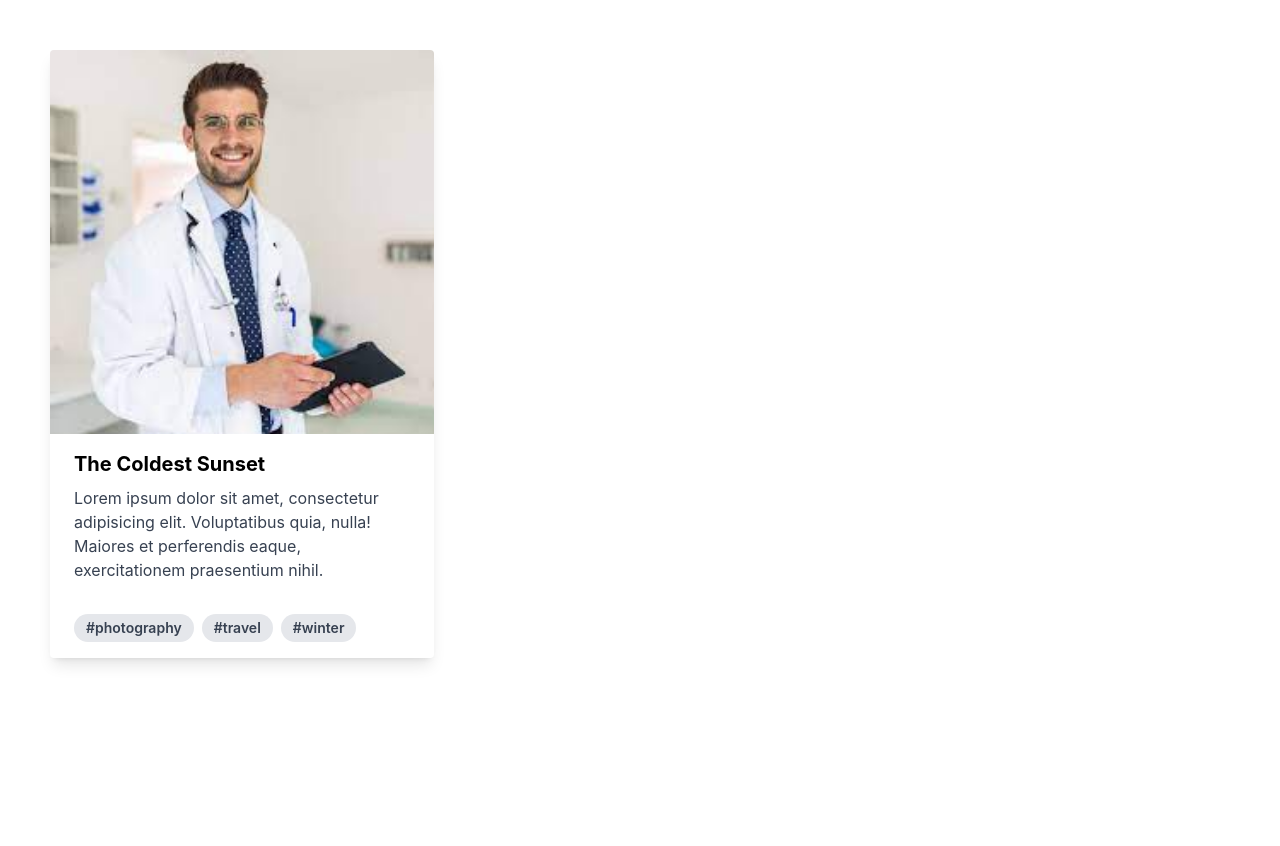
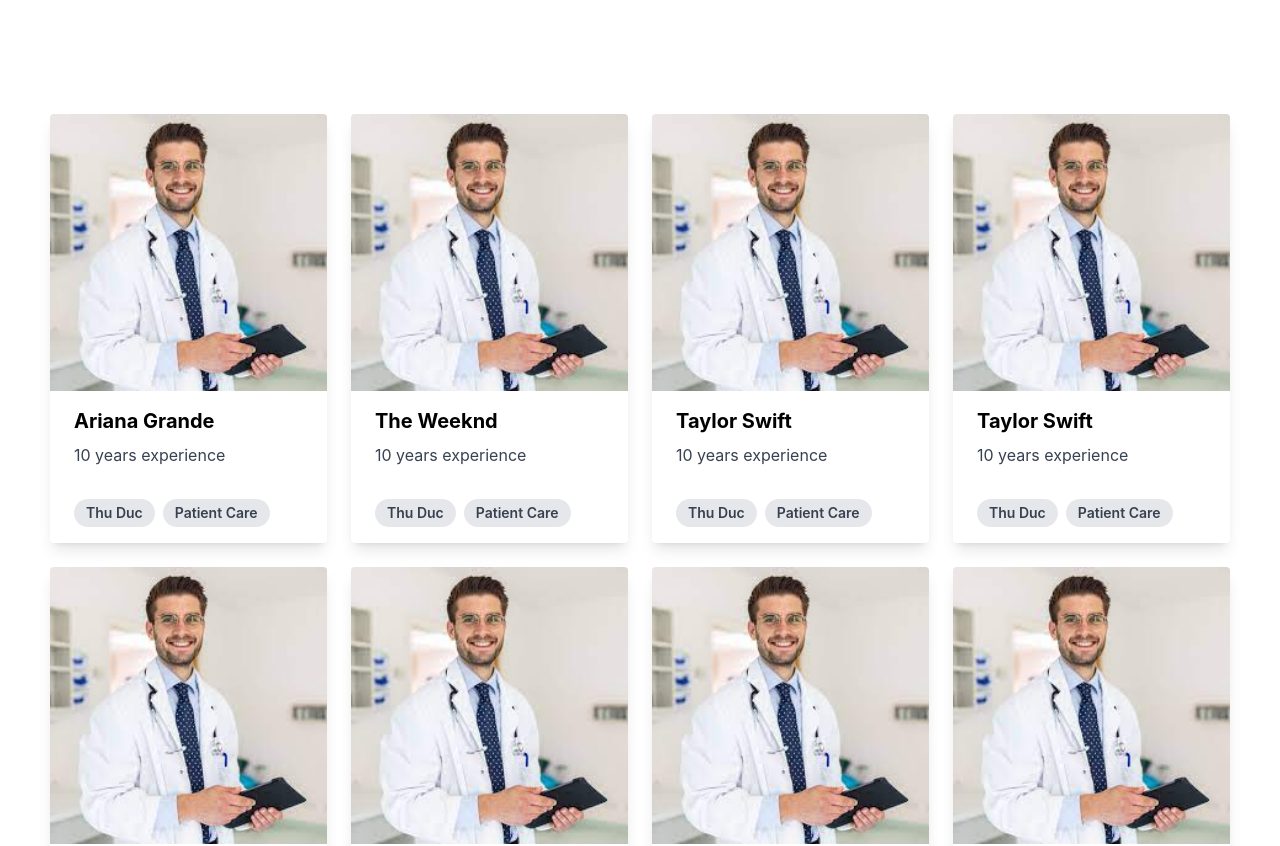
Before and after one commit to quyenUit/Srum-Doctor-Appointment-Project-, a React (Create React App) app in the folder my-app/: page / in a window 1280 px wide. Shown: the top 846 px of the page. Before the commit the page ends 800 px from the top, so only its background shows below. Built offline with nearby package versions, Linux system fonts and the light colour scheme.

Commit message:
update doctor list

```diff
--- a/my-app/src/components/DoctorCard.jsx
+++ b/my-app/src/components/DoctorCard.jsx
@@ -1,25 +1,50 @@
-import React from 'react'
-import {doctor1} from '../assets/index'
-const DoctorCard = () => {
+// import React from 'react'
+// import { doctors } from '../constants';
+// const DoctorCard = (id) => {
+//   // {imgURL, name, faculty, info, hospital }
+//   return (
+//     <div class="max-w-sm rounded overflow-hidden shadow-lg">
+//       <img src={doctors[id].imgURL} alt="Doc1" className="w-full" />
+//       <div class="px-6 py-4">
+//         <div class="font-bold text-xl mb-2">{doctors[id].name}</div>
+//         <p class="text-gray-700 text-base">
+//         {doctors[id].info}
+//         </p>
+//       </div>
+//       <div class="px-6 pt-4 pb-2">
+//         <span class="inline-block bg-gray-200 rounded-full px-3 py-1 text-sm font-semibold text-gray-700 mr-2 mb-2">
+//         {doctors[id].hospital}
+//         </span>
+//         <span class="inline-block bg-gray-200 rounded-full px-3 py-1 text-sm font-semibold text-gray-700 mr-2 mb-2">
+//         {doctors[id].faculty}
+//         </span>
+
+//       </div>
+//     </div>
+//   );
+// }
+
+// export default DoctorCard
+
+import React from "react";
+const DoctorCard = ({ imgURL, name, faculty, info, hospital }) => {
   return (
-    <div>
-
     <div class="max-w-sm rounded overflow-hidden shadow-lg">
-  <img src ={doctor1} alt ='Doc1' className='w-full'/>
+      <img src={imgURL} alt="Doc1" className="w-full" />
       <div class="px-6 py-4">
-    <div class="font-bold text-xl mb-2">The Coldest Sunset</div>
-    <p class="text-gray-700 text-base">
-      Lorem ipsum dolor sit amet, consectetur adipisicing elit. Voluptatibus quia, nulla! Maiores et perferendis eaque, exercitationem praesentium nihil.
-    </p>
+        <div class="font-bold text-xl mb-2">{name}</div>
+        <p class="text-gray-700 text-base">{info}</p>
       </div>
       <div class="px-6 pt-4 pb-2">
-    <span class="inline-block bg-gray-200 rounded-full px-3 py-1 text-sm font-semibold text-gray-700 mr-2 mb-2">#photography</span>
-    <span class="inline-block bg-gray-200 rounded-full px-3 py-1 text-sm font-semibold text-gray-700 mr-2 mb-2">#travel</span>
-    <span class="inline-block bg-gray-200 rounded-full px-3 py-1 text-sm font-semibold text-gray-700 mr-2 mb-2">#winter</span>
+        <span class="inline-block bg-gray-200 rounded-full px-3 py-1 text-sm font-semibold text-gray-700 mr-2 mb-2">
+          {hospital}
+        </span>
+        <span class="inline-block bg-gray-200 rounded-full px-3 py-1 text-sm font-semibold text-gray-700 mr-2 mb-2">
+          {faculty}
+        </span>
       </div>
     </div>
-    </div>
-  )
-}
+  );
+};
 
-export default DoctorCard
+export default DoctorCard;
--- a/my-app/src/components/DoctorList.jsx
+++ b/my-app/src/components/DoctorList.jsx
@@ -1,9 +1,15 @@
-import React from 'react'
+import React from "react";
+import DoctorCard from "./DoctorCard";
+import { doctors } from "../constants";
 
 const DoctorList = () => {
   return (
-    <div>DoctorList</div>
-  )
-}
+    <div className="mt-16 grid lg:grid-cols-4 md:grid-cols-3 sm:grid-cols-2 grid-cols-1 sm:gap-6 gap-14 ">
+      {doctors.map((doctor) => (
+                    <DoctorCard key={doctor.name} {...doctor} />
+                ))}
+    </div>
+  );
+};
 
-export default DoctorList
+export default DoctorList;
--- a/my-app/src/constants/index.js
+++ b/my-app/src/constants/index.js
@@ -0,0 +1,57 @@
+import { doctor1 } from "../assets";
+
+export const doctors = [
+    {
+        imgURL: doctor1,
+        name: 'Ariana Grande',
+        faculty: "Patient Care",
+        info: "10 years experience",
+        hospital: "Thu Duc"
+    },
+    {
+        imgURL: doctor1,
+        name: 'The Weeknd',
+        faculty: "Patient Care",
+        info: "10 years experience",
+        hospital: "Thu Duc"
+    },
+    {
+        imgURL: doctor1,
+        name: 'Taylor Swift',
+        faculty: "Patient Care",
+        info: "10 years experience",
+        hospital: "Thu Duc"
+    },
+    {
+        imgURL: doctor1,
+        name: 'Taylor Swift',
+        faculty: "Patient Care",
+        info: "10 years experience",
+        hospital: "Thu Duc"
+    },{
+        imgURL: doctor1,
+        name: 'Taylor Swift',
+        faculty: "Patient Care",
+        info: "10 years experience",
+        hospital: "Thu Duc"
+    },
+    {
+        imgURL: doctor1,
+        name: 'Taylor Swift',
+        faculty: "Patient Care",
+        info: "10 years experience",
+        hospital: "Thu Duc"
+    },{
+        imgURL: doctor1,
+        name: 'Taylor Swift',
+        faculty: "Patient Care",
+        info: "10 years experience",
+        hospital: "Thu Duc"
+    },{
+        imgURL: doctor1,
+        name: 'Taylor Swift',
+        faculty: "Patient Care",
+        info: "10 years experience",
+        hospital: "Thu Duc"
+    }
+];
--- a/my-app/src/pages/HomePage.jsx
+++ b/my-app/src/pages/HomePage.jsx
@@ -1,9 +1,9 @@
 import React from 'react'
-import DoctorCard from '../components/DoctorCard'
+import DoctorList from '../components/DoctorList'
 const HomePage = () => {
   return (
     <div>
-      <DoctorCard/>
+      <DoctorList/>
     </div>
   )
 }
```
Lines whose indentation alone changed are shown as unchanged.
